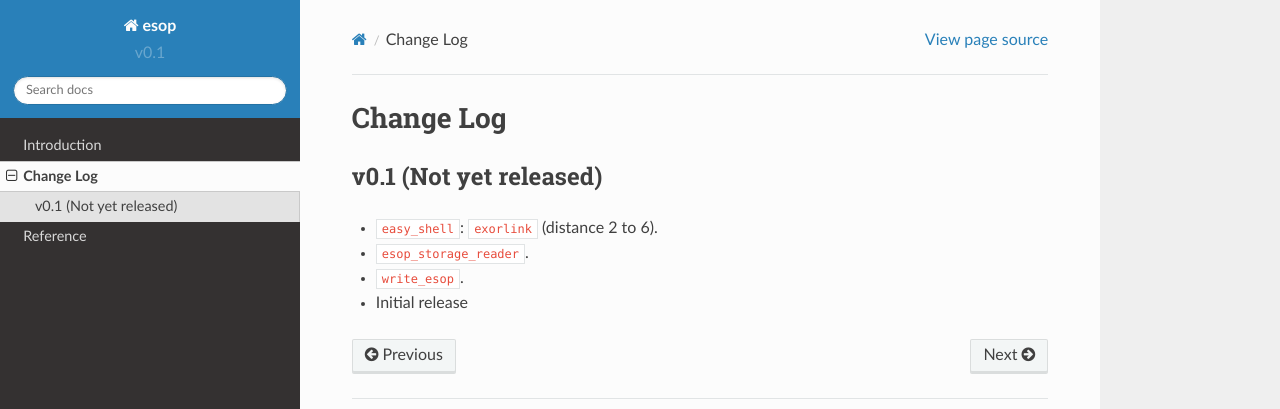
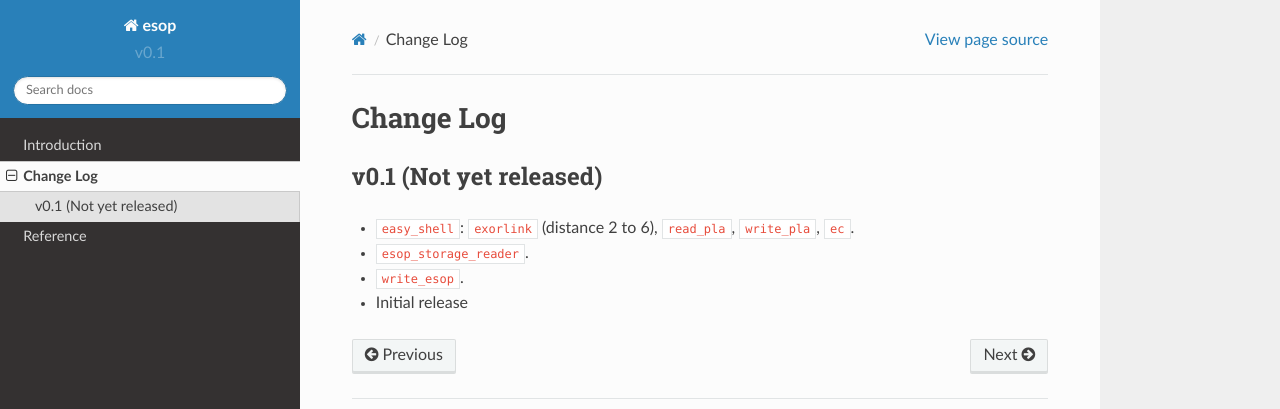
Before and after one commit to hriener/easy, a Sphinx documentation site: the page built from docs/changelog.rst, in a window 1280 px wide. Shown: the top 409 px of the page. Built offline with Sphinx 7.4.7 and the Read the Docs theme 2.0.0, drawn with Linux system fonts in a browser that asks for light colours; pages that are not in the unit, such as notebooks, are missing from menus.

Commit message:
changelog.

```diff
--- a/docs/changelog.rst
+++ b/docs/changelog.rst
@@ -4,7 +4,7 @@ Change Log
 v0.1 (Not yet released)
 -----------------------
 
-* ``easy_shell``: ``exorlink`` (distance 2 to 6).
+* ``easy_shell``: ``exorlink`` (distance 2 to 6), ``read_pla``, ``write_pla``, ``ec``.
 * ``esop_storage_reader``.
 * ``write_esop``.
 
```
